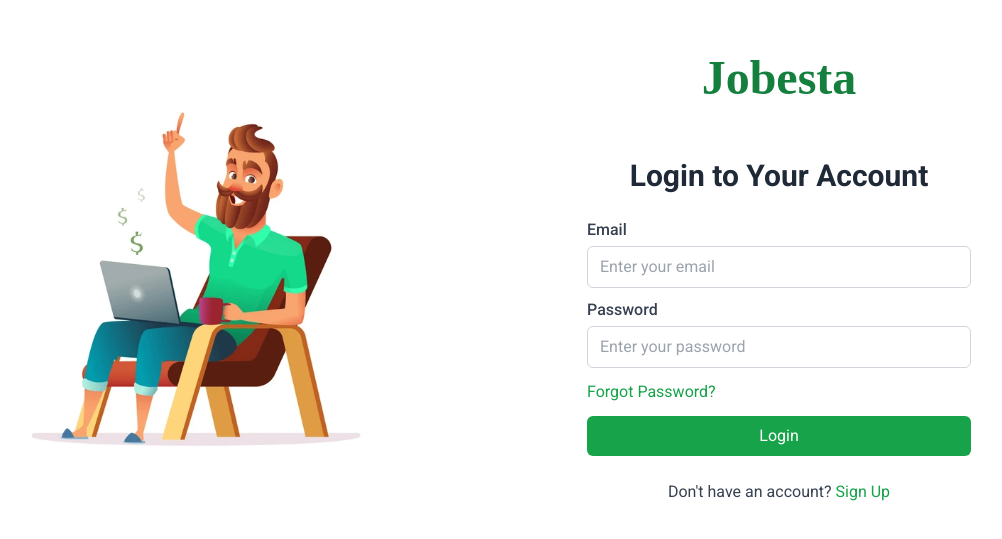
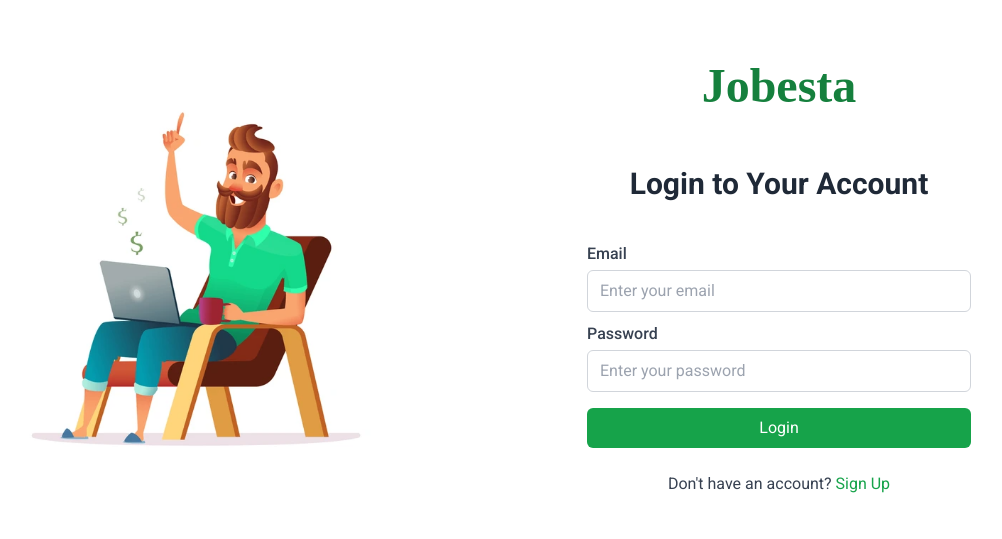
Before and after one commit to AhmedSobhy01/jobesta, a React (Vite) app in the folder client/: page /login in a window 1280 px wide. Shown: the part 121-660 px from the top of the page, without its empty margins (181-1183 px from the left). Built offline with nearby package versions, Linux system fonts and the light colour scheme; a web font is replaced by a local one.

Commit message:
refactor: remove forgot password from login page (#65)

```diff
--- a/client/src/components/Admin/Jobs/JobRowItem.tsx
+++ b/client/src/components/Admin/Jobs/JobRowItem.tsx
@@ -9,7 +9,7 @@ import {
   faFolderClosed,
   faFileContract,
   faComments,
-  faCheck
+  faCheck,
 } from '@fortawesome/free-solid-svg-icons';
 import JobModal from '@/components/Admin/Jobs/JobModal.tsx';
 import { toast } from 'react-toastify';
--- a/client/src/pages/Login.tsx
+++ b/client/src/pages/Login.tsx
@@ -72,7 +72,7 @@ function Login() {
           </h2>
           <div className="flex flex-col max-w-md w-full px-8">
             <Form method="post" noValidate>
-              <div className="space-y-2.5">
+              <div className="space-y-2.5 my-4">
                 <Input label="email" type="email" errorMessage={errors?.email}>
                   Email
                 </Input>
@@ -84,12 +84,6 @@ function Login() {
                 >
                   Password
                 </Input>
-              </div>
-
-              <div className="my-3 flex items-center justify-between">
-                <a href="#" className="text-green-600 hover:underline">
-                  Forgot Password?
-                </a>
               </div>
 
               {errors?.message == 'Invalid credentials' && (
```
